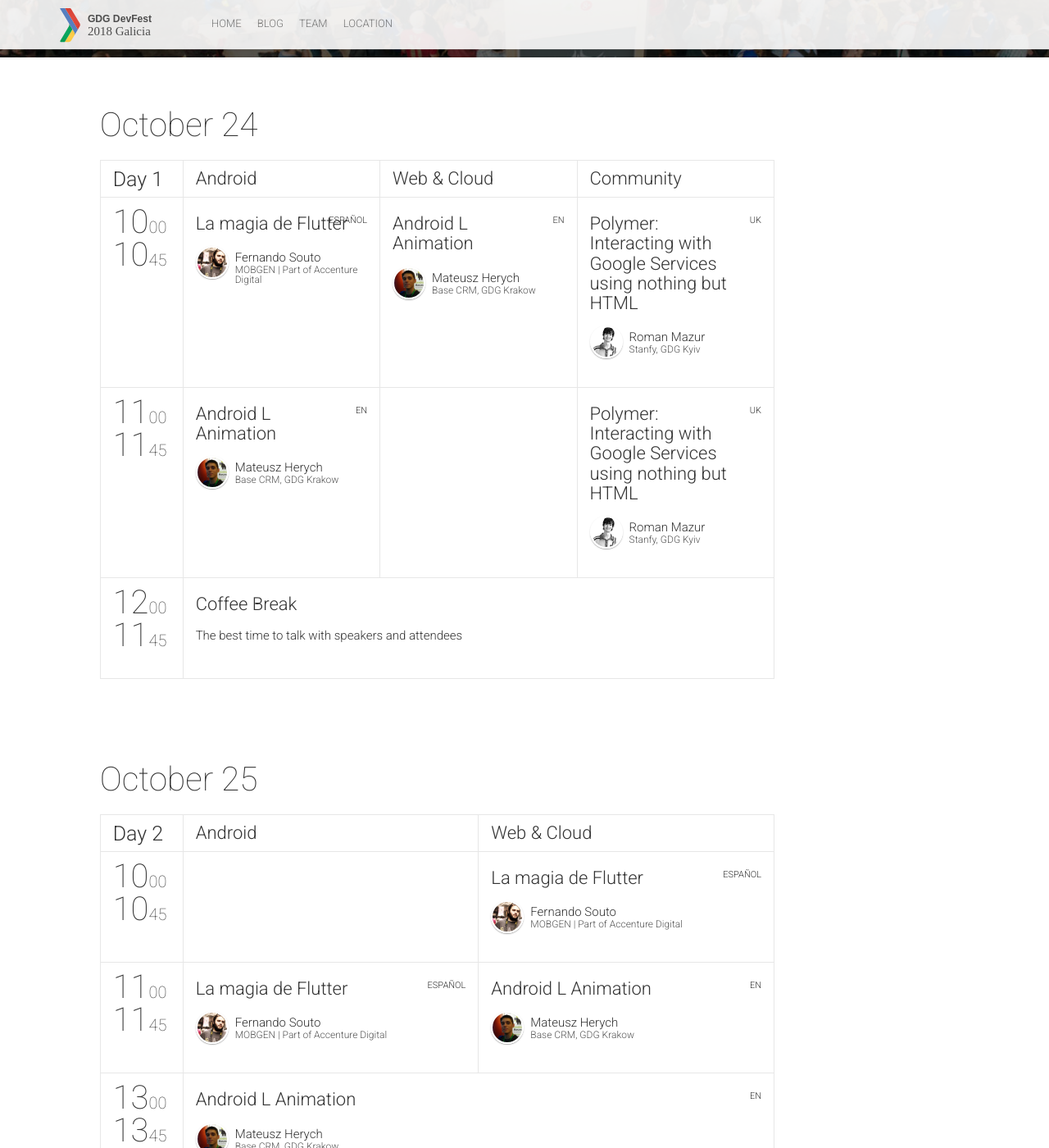
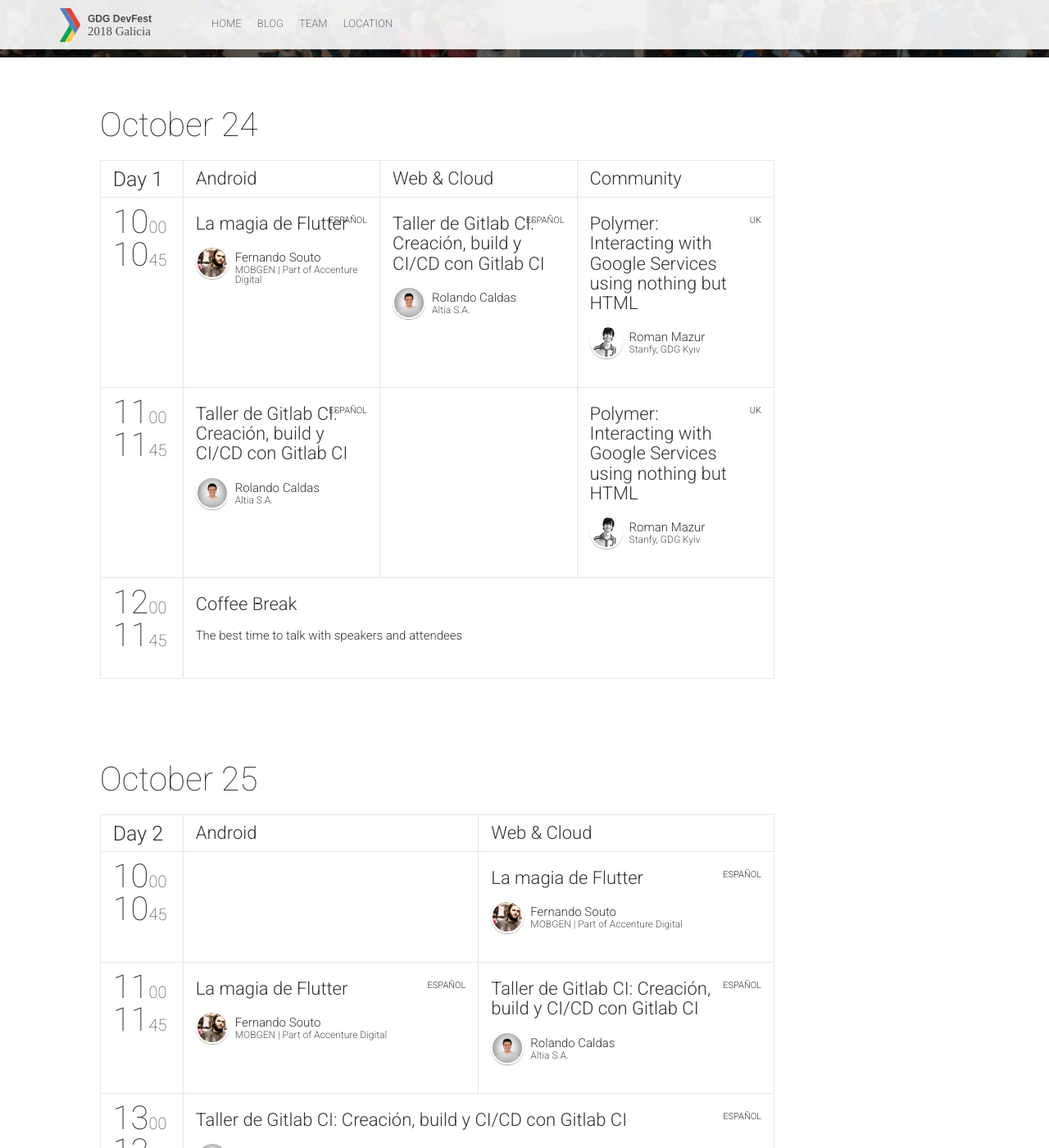
Before and after one commit to gdg-galicia/devfest.gdggalicia.com, a Jekyll site: the page built from schedule.html, in a window 1280 px wide and 1400 px high, scrolled down 337 px. Shown: the whole window at 82% size. Built offline with Jekyll 4.4.1, drawn with Linux system fonts in a browser that asks for light colours; nearby versions of some CDN libraries; comment, search, counter and statistics services are not loaded; some of the changed lines change nothing that is shown; some of the changed text lies outside the part shown.

Commit message:
Added speake: Rolando Caldas

```diff
--- a/_data/sessions.yml
+++ b/_data/sessions.yml
@@ -29,13 +29,30 @@
   video: "//www.youtube.com/embed/fq4N0hgOWzU"
 -
   id: 003
-  title: "Android L Animation"
-  description: "More than ever before, developing for global audience is a necessity than a luxury in today's world. Are you ready ... where to start? what does it entail? how do I do it? how to promote in local markets? This talk will address above questions for android, chrome and web developers. In our journey of the where, what and how, we will take an in-depth look at various internationalization and localization tools & strategies available to you."
+  title: "Taller de Gitlab CI: Creación, build y CI/CD con Gitlab CI"
+  description: "Gitlab es la alternativa preferida a Github, aunque es mucho más. Gracias a su sistema de registro de contenedores y a tener integrado su propio sistema de CI/CD, es el software perfecto para gestionar la vida de nuestro proyecto en todas sus etapas y fases. En este taller se utilizará la versión libre de Gitlab, Gitlab CE (que puede instalarse en un servidor local) y Docker para llevar a cabo las acciones necesarias para poner en marcha la integración y despliegue continuo de aplicaciones.
+  Se contará con dos pequeños proyectos, uno en PHP y otro en Angular que se incorporarán al Gitlab CE como proyectos diferentes y mediante la CI/CD se verá cómo se comporta la integración y despliegue contínuo de Gitlab.
+
+  <br>Entre otras cosas se verá:<br>
+
+  <lu>
+    <li>Creación de proyectos</li>
+    <li>Definición de los stages de despliegue.</li>
+    <li>Configuración de los runners encargados de ejecutar las tareas de CI/CD.</li>
+    <li>Requerimiento de test unitarios y cálculo de la cobertura de código en el stage CI.</li>
+    <li>Configuración de las acciones de CI/CD en el proyecto.</li>
+    <li>Stage build: construyendo nuestra aplicación.</li>
+    <li>Facilitar desde el repositorio contenedores Docker para el trabajo en local.</li>
+    <li>La problemática de los permisos en los despliegues de entorno web. </li>
+  </ul>
+  <br>
+  <b>Para poder aprovechar al máximo el taller es necesario venir con un portátil con Docker CE instalado (https://docs.docker.com/install/) y git, tener una cuenta en GitHub (https://github.com/) y en Docker Hub (https://hub.docker.com/)</b>"
+
+
   subtype: workshop
   speakers: [5]
-  language: en
-  complexity: "Intermediate"
-  presentation: "https://speakerdeck.com/gdglviv/dmytro-danylyk-android-l-animation"
+  language: Español
+  complexity: "Intermedia"
 -
   id: 004
   title: "Polymer: Interacting with Google Services using nothing but HTML"
--- a/_data/speakers.yml
+++ b/_data/speakers.yml
@@ -24,19 +24,16 @@
     - {name: "github", link: "https://github.com/ficiverson"}
 -
   id: 5
-  name: "Mateusz"
-  surname: "Herych"
-  company: "Base CRM, GDG Krakow"
-  title: "Software Engineer"
-  bio: "Mateusz is an Android GDE and GDG organizer. Works as Android Developer for Base CRM where he uses his android-abracadabras to make enterprise software users more productive."
-  thumbnailUrl: MateuszHerych.jpg
+  name: "Rolando"
+  surname: "Caldas"
+  company: "Altia S.A."
+  title: "Programador Senior en Altia y ex-CTO de Roi Scroll"
+  bio: "Miembro activo de la comunidad de PHP Vigo y un fan absoluto del Clean Code y de DDD. Aunque actualmente soy Programador Senior en Altia, gran parte de mi vida he disfrutado fusionando el mundo del desarrollo con el Marketing como CTO de Roi Scroll e Interacción CIM. En mis inicios estuve involucrado en el software libre a través de la comunidad TruZone."
+  thumbnailUrl: RolandoCaldas.png
   rockstar: true
-  ribbon:
-    - {abbr: "GDE", title: "Google Developer Expert", url: "https://developers.google.com/experts/"}
-    - {abbr: "GDG", title: "Google Developer Group", url: "https://developers.google.com/groups/chapter/107562802227561437057/"}
   social:
-    - {name: "google-plus", link: "https://plus.google.com/+MateuszHerych"}
-    - {name: "twitter", link: "https://twitter.com/mherych"}
+    - {name: "linkedin", link: "https://www.linkedin.com/in/rolandocaldas/"}
+    - {name: "twitter", link: "https://twitter.com/rolando_caldas"}
 -
   id: 6
   name: "Roman"
```
Also changed, not shown: img/people/RolandoCaldas.png (added).
